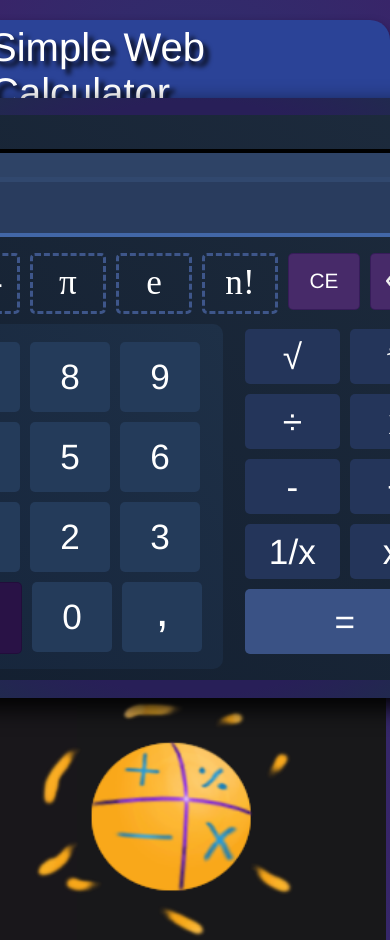
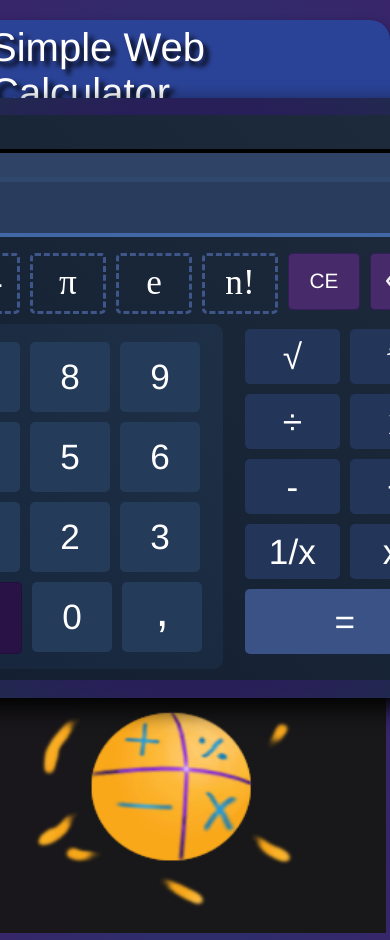
Before and after one commit to LucioFex/Simple-Web-Calculator, a plain HTML site: page simpleCalculator.html in a window 390 px wide. Shown: the top 940 px of the page. Drawn offline with Linux system fonts and the light colour scheme.

Commit message:
feat: Advance in the responsive design of the footer (fix of the height)

```diff
--- a/calculatorStyle.css
+++ b/calculatorStyle.css
@@ -12,12 +12,8 @@ html, body {
 }
 
 #container {
-    min-height: 80%;
+    min-height: calc(106vh - 250px);
 }
-
-/* #main {
-    overflow: auto;
-} */
 
 #title {
     color: white;
@@ -251,9 +247,8 @@ html, body {
 
 footer {
     background: linear-gradient(to right, #19171b 20%, #18181a 20%);
-    height: 31.5vh;
+    height: 18rem;
     width: 99.1vw;
-    overflow: hidden;
 }
 
 #logo-container {
```
